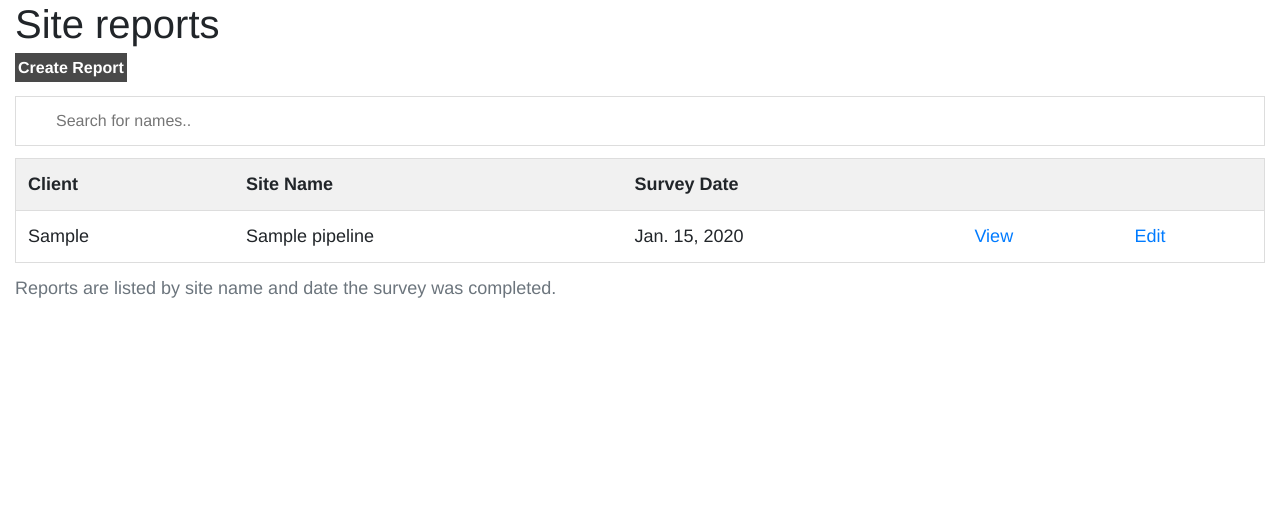
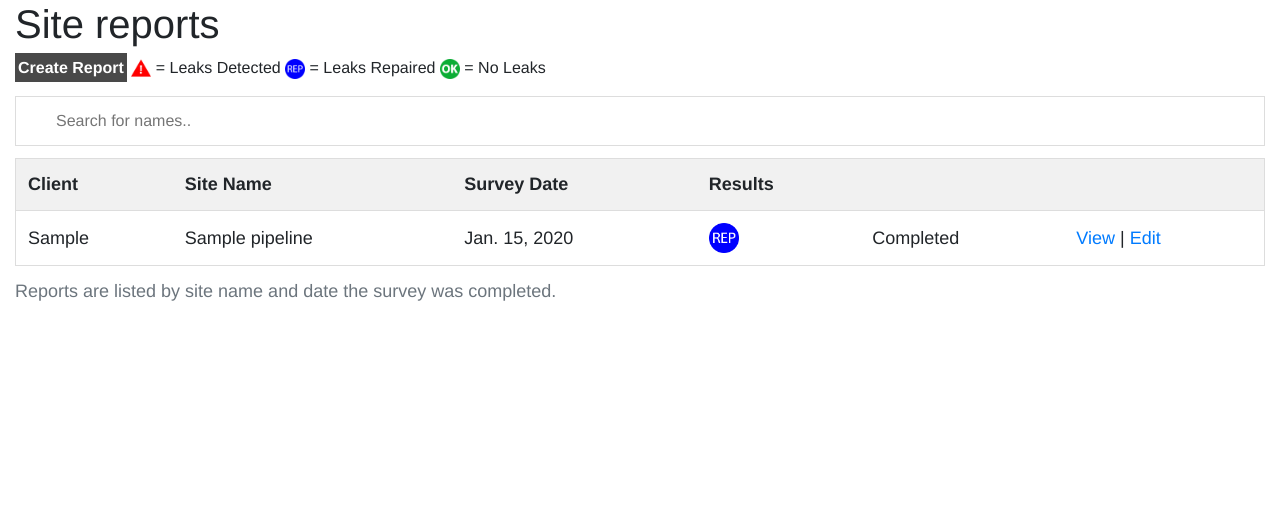
Before and after one commit to tpubben/SSEC_Data_Portal, a Django app: page /pipelines/ in a window 1280 px wide. Shown: the part 80-586 px from the top of the page. Run offline with Django 3.2, Linux system fonts and the light colour scheme; a user stored in the database is signed in; tables that the repository leaves empty hold one stand-in row (values such as "Sample post"); some libraries are stand-ins or nearby versions.

Commit message:
Added status images for reports in report list to show if leaks were ongoing, repaired or none existed.
Added pending or completed status for leak surveys.

```diff
--- a/pipelines/forms.py
+++ b/pipelines/forms.py
@@ -51,7 +51,7 @@ class LeakForm(forms.ModelForm):
         model = Deficiency
         fields = "__all__"
         widgets = {"surveydate_id_fk": forms.HiddenInput(), 'deficiency_signoff': forms.HiddenInput(),
-                   'deficiency_signoff_date': forms.HiddenInput()}
+                   'deficiency_signoff_date': forms.HiddenInput(), 'deficiency_repaired': forms.HiddenInput()}
 
 
 class EditLeakForm(forms.ModelForm):
--- a/pipelines/models.py
+++ b/pipelines/models.py
@@ -56,6 +56,7 @@ class SurveyDate(models.Model):
     temperature = models.PositiveSmallIntegerField(null=True, blank=True)
     flight_duration = models.CharField(max_length=10, null=True, blank=True)
     survey_comments = models.TextField(null=True, blank=True)
+    survey_complete = models.BooleanField(default=False)
 
     def __str__(self):
         return "{} | {}".format(str(self.survey_date), str(self.client_id_fk))
--- a/pipelines/views.py
+++ b/pipelines/views.py
@@ -57,6 +57,19 @@ def ReportList(request):
     else:
         reports = SurveyDate.objects.filter(client_id_fk=client_id)
     for report in reports:
+        # Check to see if there are any leaks
+        leaks = report.surveydef.all()
+        leak = 'none'
+        leak_check = 0
+        # check to see if there are any leaks. If so, assume repaired. If not repaired set variable to indicate leak.
+        if len(leaks) > 0:
+            leak = 'repd'
+            for item in leaks:
+                if item.deficiency_repaired == False:
+                    leak_check += 1
+        if leak_check > 0:
+            leak = 'leak'
+        complete = report.survey_complete
         if report.geometry_type == "PIPELINE":
             site_name = report.pipe_id_fk
         elif report.geometry_type == "SITE":
@@ -64,7 +77,8 @@ def ReportList(request):
         else:
             site_name = 'NA'
         report_list.append(
-            {"name": site_name, "date": report.survey_date, "id": report.id, "company": report.client_id_fk})
+            {"name": site_name, "date": report.survey_date, "id": report.id, "company": report.client_id_fk,
+             'complete': complete, 'leak': leak})
 
     context = {'report_list': report_list}
     # form.fields['pipe_id_fk'].queryset = SurveyDate.objects.filter(client_id_fk=client_id)
--- a/templates/report-list.html
+++ b/templates/report-list.html
@@ -9,7 +9,11 @@
     {% if user.is_authenticated %}
     <p>{% if request.user.is_superuser %}
         <a href="{% url 'create_report' %}" class="button">Create Report</a>
-    {% endif %}</p>
+        {% endif %}
+        <img src="{% static 'img/surv_fail.png' %}" style="width:20px;" title="Leaks Detected"> = Leaks Detected
+        <img src="{% static 'img/surv_rep.png' %}" style="width:20px;" title="Leaks Detected"> = Leaks Repaired
+        <img src="{% static 'img/surv_ok.png' %}" style="width:20px;" title="Leaks Detected"> = No Leaks
+    </p>
     <input type="text" id="findInput" onkeyup="myFunction()" placeholder="Search for names..">
     <table id="findTable">
         <caption>Reports are listed by site name and date the survey was completed.</caption>
@@ -19,10 +23,9 @@
             {% endif %}
             <th>Site Name</th>
             <th>Survey Date</th>
+            <th>Results</th>
             <th></th>
-            {% if user.is_superuser %}
             <th></th>
-            {% endif %}
         </tr>
         {% for report in report_list %}
         <tr>
@@ -31,10 +34,20 @@
             {% endif %}
             <td>{{ report.name }}</td>
             <td>{{ report.date }}</td>
-            <td><a href="{% url 'report_view' report.id %}">View</a></td>
-            {% if user.is_superuser %}
-            <td><a href="{% url 'edit_report' report.id %}">Edit</a></td>
-            {% endif %}
+            <td>{% if report.leak == "leak" %}
+                <img src="{% static 'img/surv_fail.png' %}" style="width:30px;" title="Leaks Detected">
+                {% elif report.leak == "none" %}
+                <img src="{% static 'img/surv_ok.png' %}" style="width:30px;" title="No Leaks">
+                {% else %}<img src="{% static 'img/surv_rep.png' %}" style="width:30px;" title="Leaks Repaired">
+                {% endif %}
+            </td>
+            <td>{% if report.complete %}Completed{% else %}Pending{% endif %}</td>
+            <td><a href="{% url 'report_view' report.id %}">View </a>
+                {% if user.is_superuser %}
+                |<a href="{% url 'edit_report' report.id %}"> Edit</a>
+                {% endif %}
+            </td>
+
         </tr>
         {% empty %}
         <tr>
@@ -72,5 +85,7 @@ function myFunction() {
     }
   }
 }
+
+
 </script>
 {% endblock %}
```
Also changed, not shown: pipelines/static/img/surv_fail.png (added), pipelines/static/img/surv_ok.png (added), pipelines/static/img/surv_rep.png (added).
